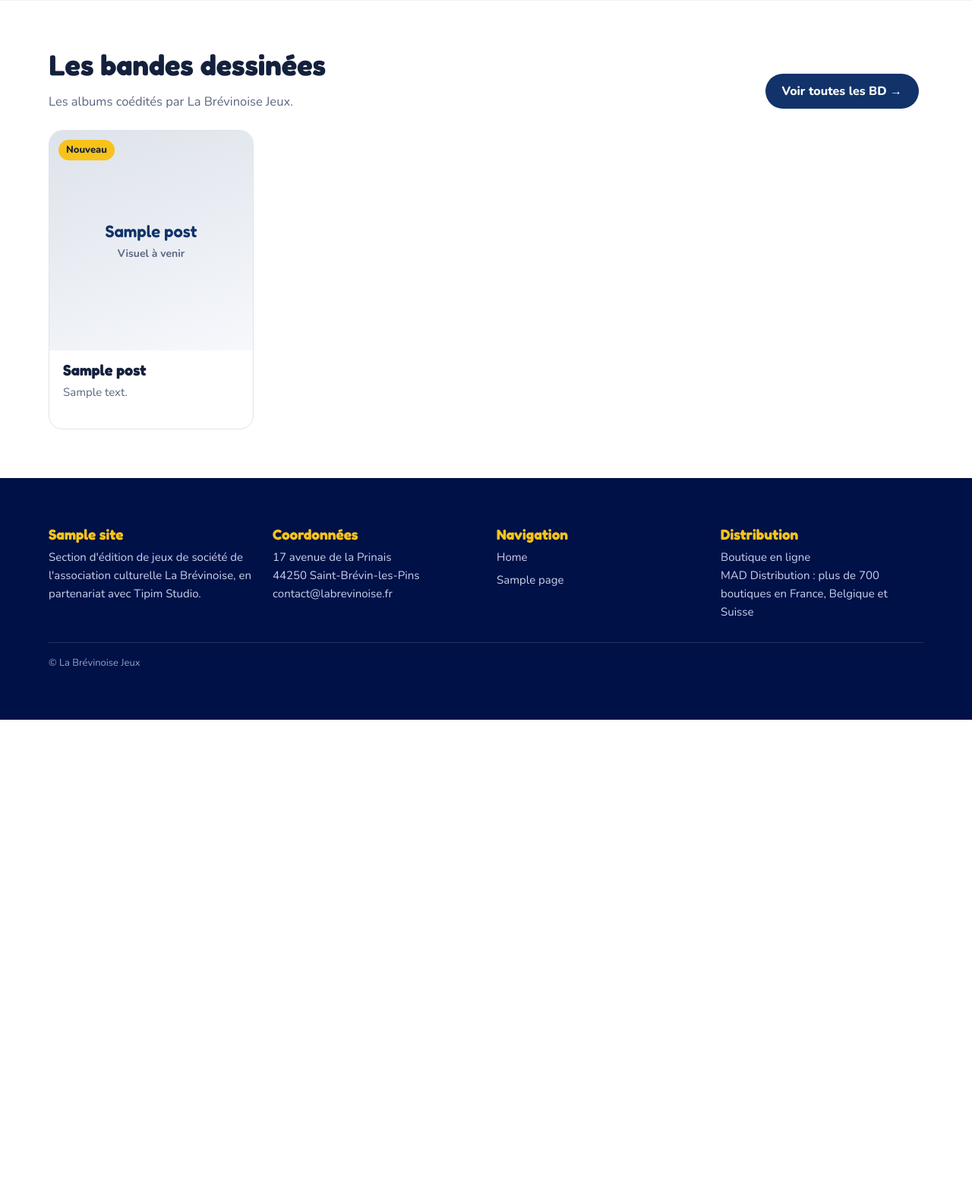
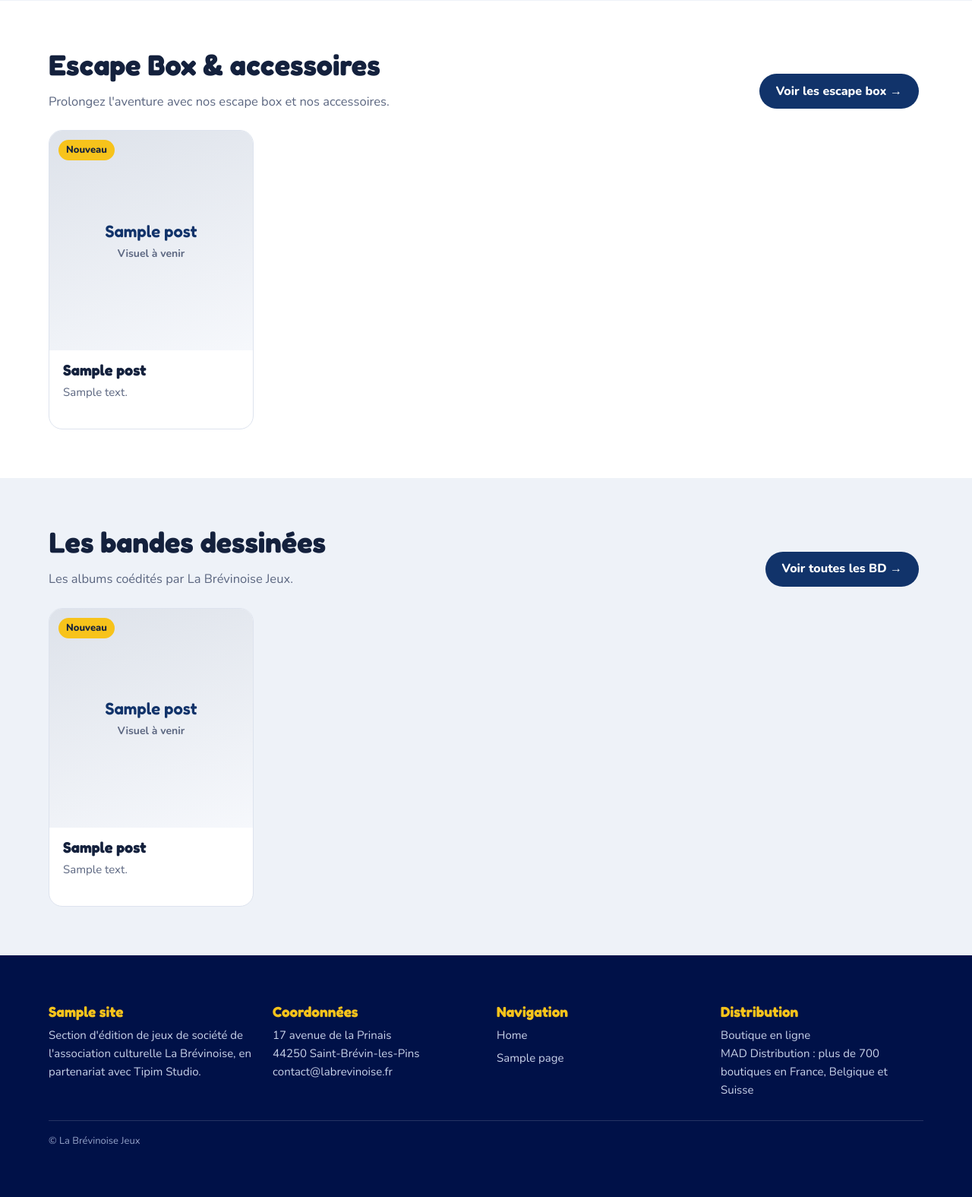
Before and after one commit to romain-riviere/labrevinoisejeux, a WordPress theme: template brevinoise/front-page.php in a window 1280 px wide. Shown: the part 1927-3502 px from the top of the page at 76% size. Before the commit the page ends 2874 px from the top, so only its background shows below. Run offline with PHP 8.4 and a stand-in for WordPress, Linux system fonts and the light colour scheme; the site name, menu and one post (Sample post) are stand-ins, and other content is empty; some libraries are stand-ins or nearby versions.

Commit message:
Accueil : ajoute l'encart Escape Box & accessoires
Nouveaux réglages escape_title / escape_text / escape_btn.
Version non incrémentée (reste 1.0.0).

Source : « brevinoise encart escape.zip »

Co-Authored-By: Claude Code <noreply@anthropic.com>

```diff
--- a/brevinoise/front-page.php
+++ b/brevinoise/front-page.php
@@ -13,7 +13,8 @@ $btn2    = brev_mod( 'hero_btn2_link' ) ? brev_mod( 'hero_btn2_link' ) : ( $cont
 $blocks  = array(
 	'festival' => array( 'fest', 'fgrid', '' ),
 	'jeu'      => array( 'jeux', 'grid', 'alt-bg' ),
-	'bd'       => array( 'bd', 'grid', '' ),
+	'escape'   => array( 'escape', 'grid', '' ),
+	'bd'       => array( 'bd', 'grid', 'alt-bg' ),
 );
 ?>
 <div class="band hero"><div class="wrap">
--- a/brevinoise/inc/customizer.php
+++ b/brevinoise/inc/customizer.php
@@ -74,7 +74,7 @@ function brev_customize( $c ) {
 	$add( 'brev_home', 'hero_btn1_link', 'Lien du 1er bouton', 'link', 'Vide = page des jeux.' );
 	$add( 'brev_home', 'hero_btn2_label', 'Texte du 2e bouton' );
 	$add( 'brev_home', 'hero_btn2_link', 'Lien du 2e bouton', 'link', 'Vide = page Contact.' );
-	foreach ( array( 'fest' => 'festivals', 'jeux' => 'jeux', 'bd' => 'BD' ) as $s => $l ) {
+	foreach ( array( 'fest' => 'festivals', 'jeux' => 'jeux', 'escape' => 'escape box', 'bd' => 'BD' ) as $s => $l ) {
 		$add( 'brev_home', $s . '_title', 'Section ' . $l . ' : titre' );
 		$add( 'brev_home', $s . '_text', 'Section ' . $l . ' : texte', 'textarea' );
 		$add( 'brev_home', $s . '_btn', 'Section ' . $l . ' : bouton' );
--- a/brevinoise/inc/defaults.php
+++ b/brevinoise/inc/defaults.php
@@ -39,6 +39,9 @@ function brev_defaults() {
 		'jeux_title'       => 'Les jeux de société',
 		'jeux_text'        => 'Nos dernières créations, à découvrir en famille ou entre amis.',
 		'jeux_btn'         => 'Voir tous les jeux →',
+		'escape_title'     => 'Escape Box & accessoires',
+		'escape_text'      => "Prolongez l'aventure avec nos escape box et nos accessoires.",
+		'escape_btn'       => 'Voir les escape box →',
 		'bd_title'         => 'Les bandes dessinées',
 		'bd_text'          => 'Les albums coédités par La Brévinoise Jeux.',
 		'bd_btn'           => 'Voir toutes les BD →',
```
